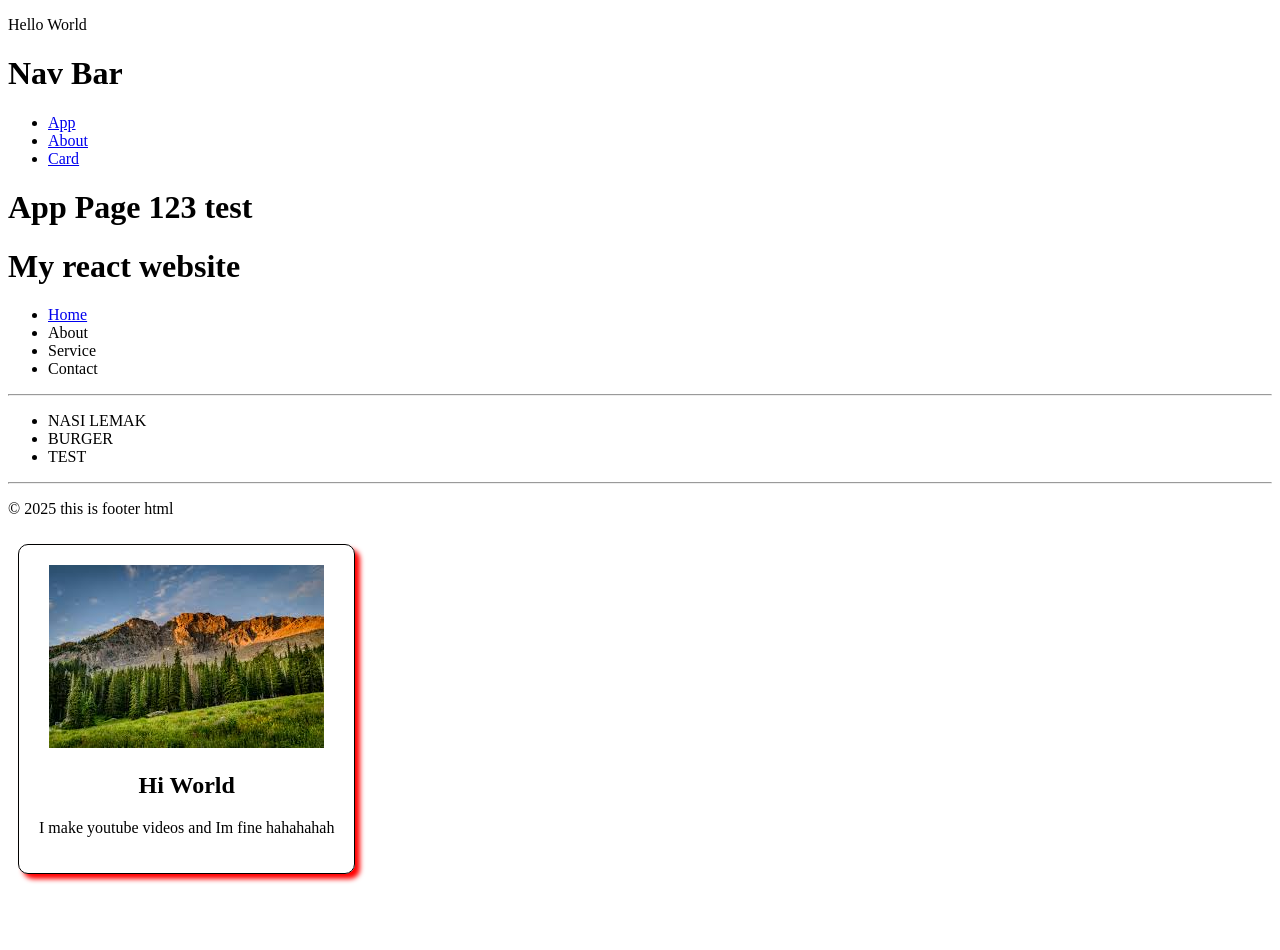
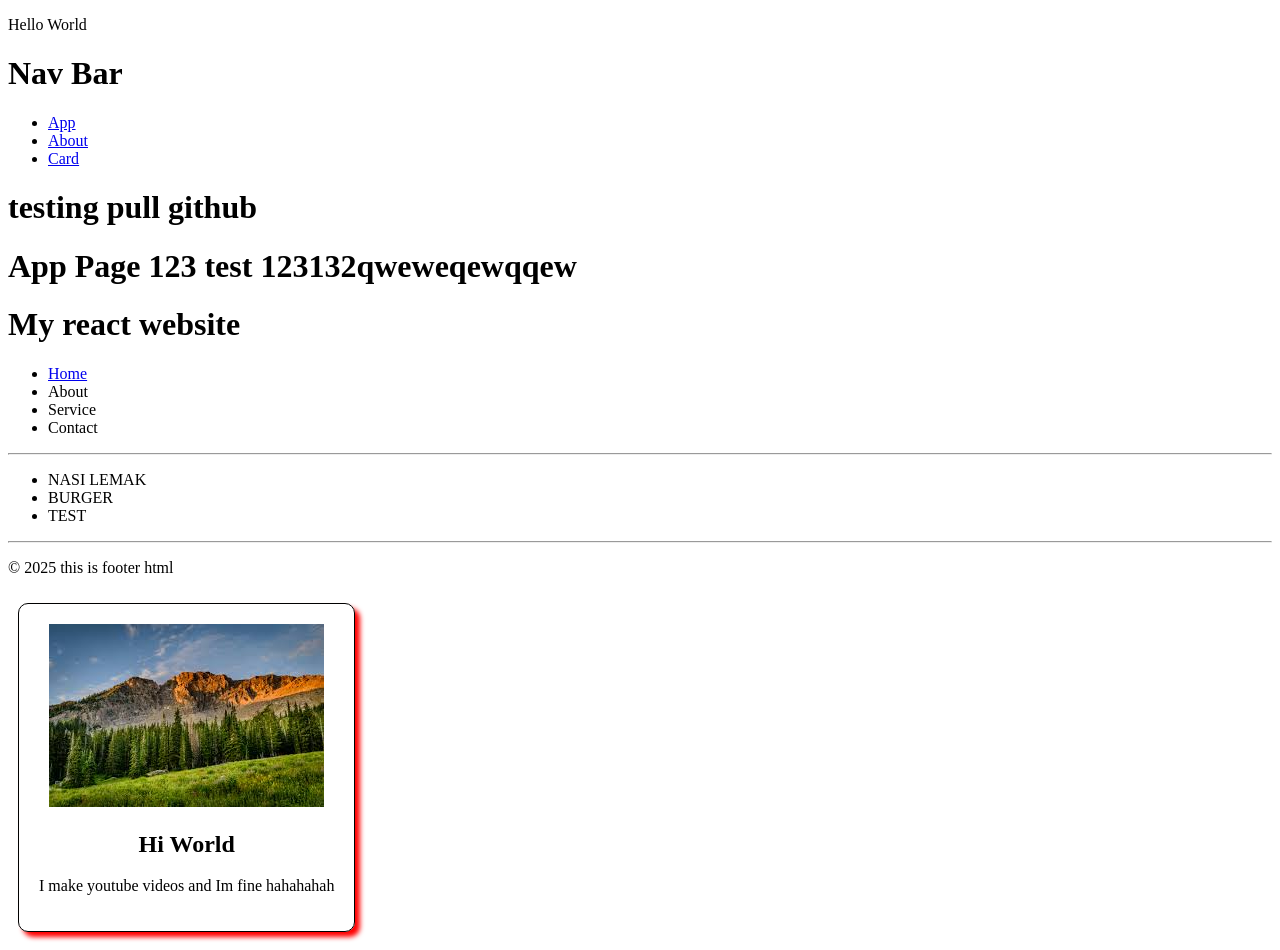
Before and after one commit to shunbin2310/front-end, a React (Vite) app: page /App in a window 1280 px wide. Before the commit the page ends 892 px from the top, so only its background shows below. Built offline with nearby package versions, Linux system fonts and the light colour scheme.

Commit message:
testing pull github

```diff
--- a/src/component/App.jsx
+++ b/src/component/App.jsx
@@ -7,7 +7,8 @@ import Card from './Card.jsx';
 function App() {
   return(
     <>
-      <h1>App Page 123 test</h1>
+      <h1>testing pull github</h1>
+      <h1>App Page 123 test 123132qweweqewqqew</h1>
       <Header/>
       <Food/>
       <Footer/>
```
